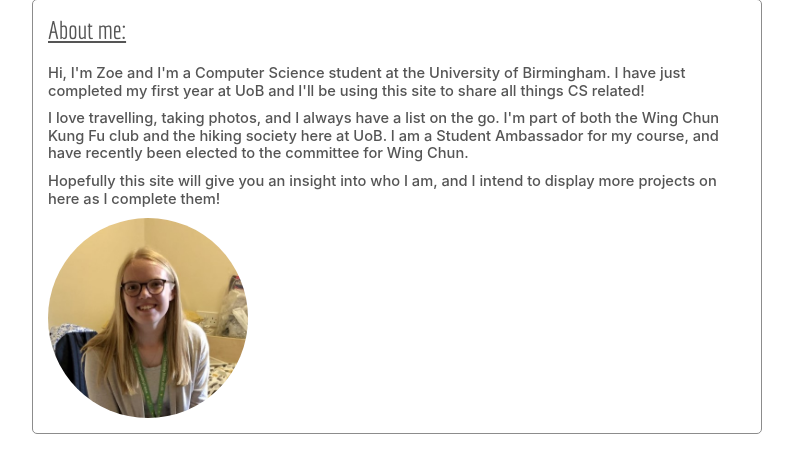
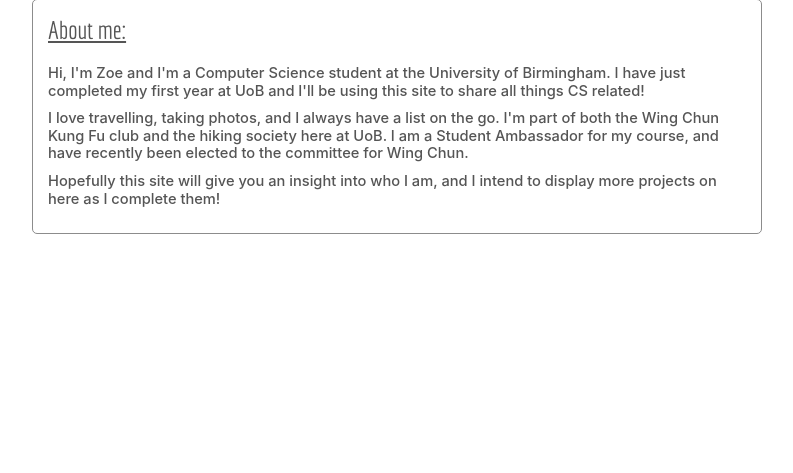
Before and after one commit to zoerobins/my-first-blog, a Django app: page / in a window 1280 px wide. Shown: the part 134-607 px from the top of the page, without its empty margins (23-816 px from the left). Run offline with Django 3.2, Linux system fonts and the light colour scheme; some libraries are stand-ins or nearby versions.

Commit message:
Removed faulty image.

```diff
--- a/blog/templates/homepage/home.html
+++ b/blog/templates/homepage/home.html
@@ -10,11 +10,6 @@
         <p>I love travelling, taking photos, and I always have a list on the go. I'm part of both the Wing Chun Kung Fu club and the hiking society here at UoB. I am a Student Ambassador for my course, and have recently been elected to the committee for Wing Chun.</p>
         <p>Hopefully this site will give you an insight into who I am, and I intend to display more projects on here as I complete them!</p>
         </h3>
-
-        <img src="zoe1.jpg" alt="profile pic" height="200px" width="200px">
-
     </div>
 
-
-
 {% endblock %}
```
